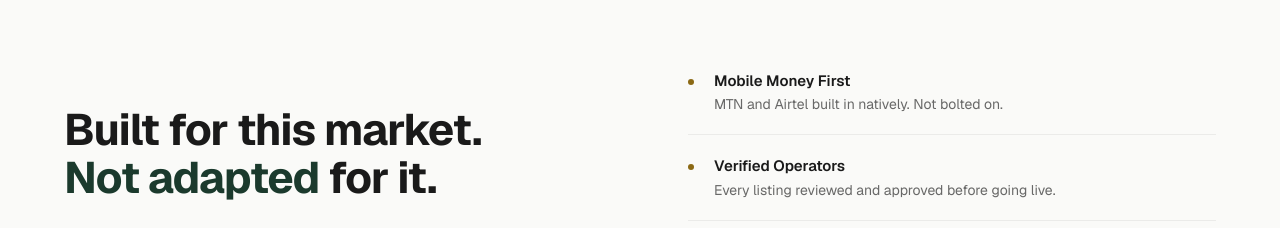
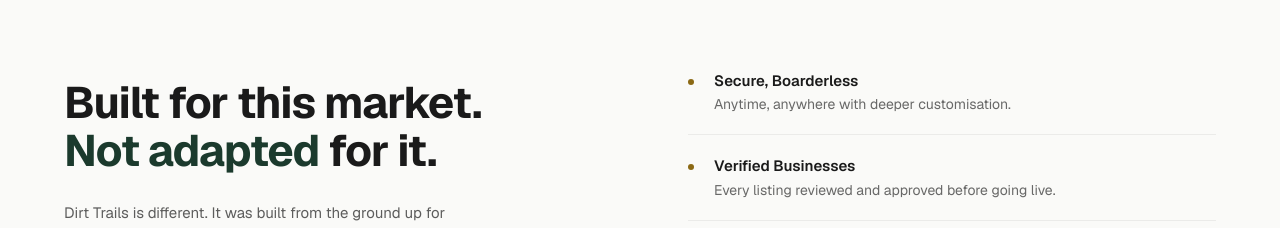
Before and after one commit to Vaniahchristian/landing-page, a Next.js app: page / in a window 1280 px wide. Shown: the part 2454-2682 px from the top of the page. Built offline with nearby package versions, Linux system fonts and the light colour scheme.

Commit message:
Updated the index page terms

```diff
--- a/components/Footer.tsx
+++ b/components/Footer.tsx
@@ -1,6 +1,6 @@
 const NAV_LINKS = [
   { label: 'How it Works', href: '#how-it-works' },
-  { label: 'For Operators', href: '#for-operators' },
+  { label: 'For Businesses', href: '#for-operators' },
   { label: 'List your Services', href: 'https://bookings.dirt-trails.com/vendor-login' },
   { label: 'Sustainability', href: '#sustainability' },
   { label: 'Contact', href: 'mailto:safaris.dirttrails@gmail.com' },
--- a/components/ForOperators.tsx
+++ b/components/ForOperators.tsx
@@ -93,7 +93,7 @@ export default function ForOperators() {
   const inView = useInView(ref, { once: true, margin: '-80px' })
 
   return (
-    <section id="for-operators" className="bg-[#FAFAF8] py-28 px-6">
+    <section id="for-businesses" className="bg-[#FAFAF8] py-28 px-6">
       <div ref={ref} className="max-w-6xl mx-auto">
         <div className="grid md:grid-cols-2 gap-16 md:gap-20 items-center">
           {/* Copy */}
@@ -103,13 +103,13 @@ export default function ForOperators() {
             transition={{ duration: 0.7, ease: [0.16, 1, 0.3, 1] }}
           >
             <p className="text-[11px] text-[#8B6914] tracking-[0.16em] uppercase font-medium mb-5">
-              For Operators
+              For Businesses
             </p>
             <h2 className="text-3xl md:text-4xl font-bold text-[#1A1A1A] tracking-tight leading-tight mb-5">
               Join Uganda&apos;s fastest growing safari marketplace.
             </h2>
             <p className="text-[#1A1A1A]/55 leading-[1.75] text-[15px] mb-8">
-              15+ operators are already reaching travelers from London, Houston, and Dubai.
+              15+ Businesses are already reaching travelers from London, Houston, and Dubai.
               Get paid via mobile money. No setup fee. Go live in 48 hours.
             </p>
             <a
--- a/components/Hero.tsx
+++ b/components/Hero.tsx
@@ -7,7 +7,7 @@ const HERO_IMG =
   'https://images.unsplash.com/photo-1547471080-7cc2caa01a7e?auto=format&fit=crop&w=1920&q=85'
 
 const STATS = [
-  { value: 15, suffix: '+', label: 'Operators' },
+  { value: 15, suffix: '+', label: 'Businesses' },
   { value: 30, suffix: '+', label: 'Services' },
   { value: 3, suffix: '+', label: 'Partners' },
   { value: 150, suffix: 'kg+', label: 'Carbon Offset' },
--- a/components/WhyDirtTrails.tsx
+++ b/components/WhyDirtTrails.tsx
@@ -5,11 +5,11 @@ import { motion, useInView } from 'framer-motion'
 
 const FEATURES = [
   {
-    title: 'Mobile Money First',
-    description: 'MTN and Airtel built in natively. Not bolted on.',
+    title: 'Secure, Boarderless',
+    description: 'Anytime, anywhere with deeper customisation.',
   },
   {
-    title: 'Verified Operators',
+    title: 'Verified Businesses',
     description: 'Every listing reviewed and approved before going live.',
   },
   {
@@ -42,9 +42,9 @@ export default function WhyDirtTrails() {
               <span className="text-[#1B3A2D]">Not adapted</span> for it.
             </h2>
             <p className="text-[#1A1A1A]/70 leading-[1.8] text-[15px] max-w-sm">
-              Every other platform was built for Europe or the US, then patched to work here.
-              Dirt Trails is built ground-up for East Africa — the infrastructure, the payment
-              rails, the connectivity constraints that matter on the ground.
+              Dirt Trails is different. It was built from the ground up for East Africa, designed around the realities of the region—from local payment systems and business workflows to varying connectivity in remote tourism destinations.
+
+              The result is technology that works where tourism actually happens.
             </p>
           </motion.div>
 
```
